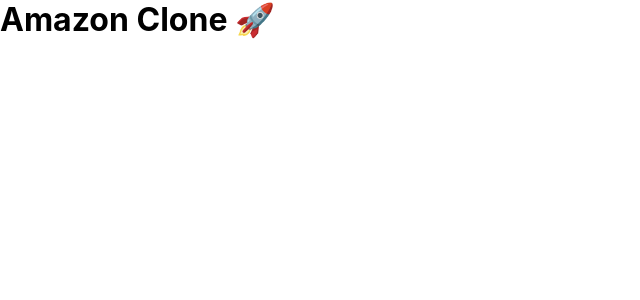
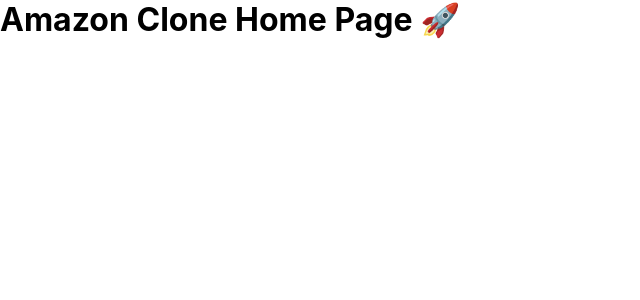
Before and after one commit to kjx63/amazon-clone-with-react, a React (Create React App) app: page / in a window 1280 px wide. Shown: the top 300 px of the page, without its empty margins (0-640 px from the left). Built offline with nearby package versions, Linux system fonts and the light colour scheme.

Commit message:
Set up React Router

```diff
--- a/package.json
+++ b/package.json
@@ -8,6 +8,7 @@
     "@testing-library/user-event": "^7.2.1",
     "react": "^16.13.1",
     "react-dom": "^16.13.1",
+    "react-router-dom": "^5.2.0",
     "react-scripts": "3.4.3"
   },
   "scripts": {
--- a/src/App.js
+++ b/src/App.js
@@ -1,11 +1,26 @@
 import React from 'react';
 import './App.css';
 
+import { BrowserRouter as Router, Switch, Route } from 'react-router-dom';
+
 function App() {
   return (
-    <div className='app'>
-      <h1>Amazon Clone 🚀</h1>
-    </div>
+    <Router>
+      <div className='app'>
+        <Switch>
+          <Route path='/checkout'>
+            <h1>Checkout</h1>
+          </Route>
+          <Route path='/login'>
+            <h1>Login</h1>
+          </Route>
+          {/* This is the default route */}
+          <Route path='/'>
+            <h1>Amazon Clone Home Page 🚀</h1>
+          </Route>
+        </Switch>
+      </div>
+    </Router>
   );
 }
 
```
Also changed, not shown: 1 other file (tests, documents, lock files or other folders).
